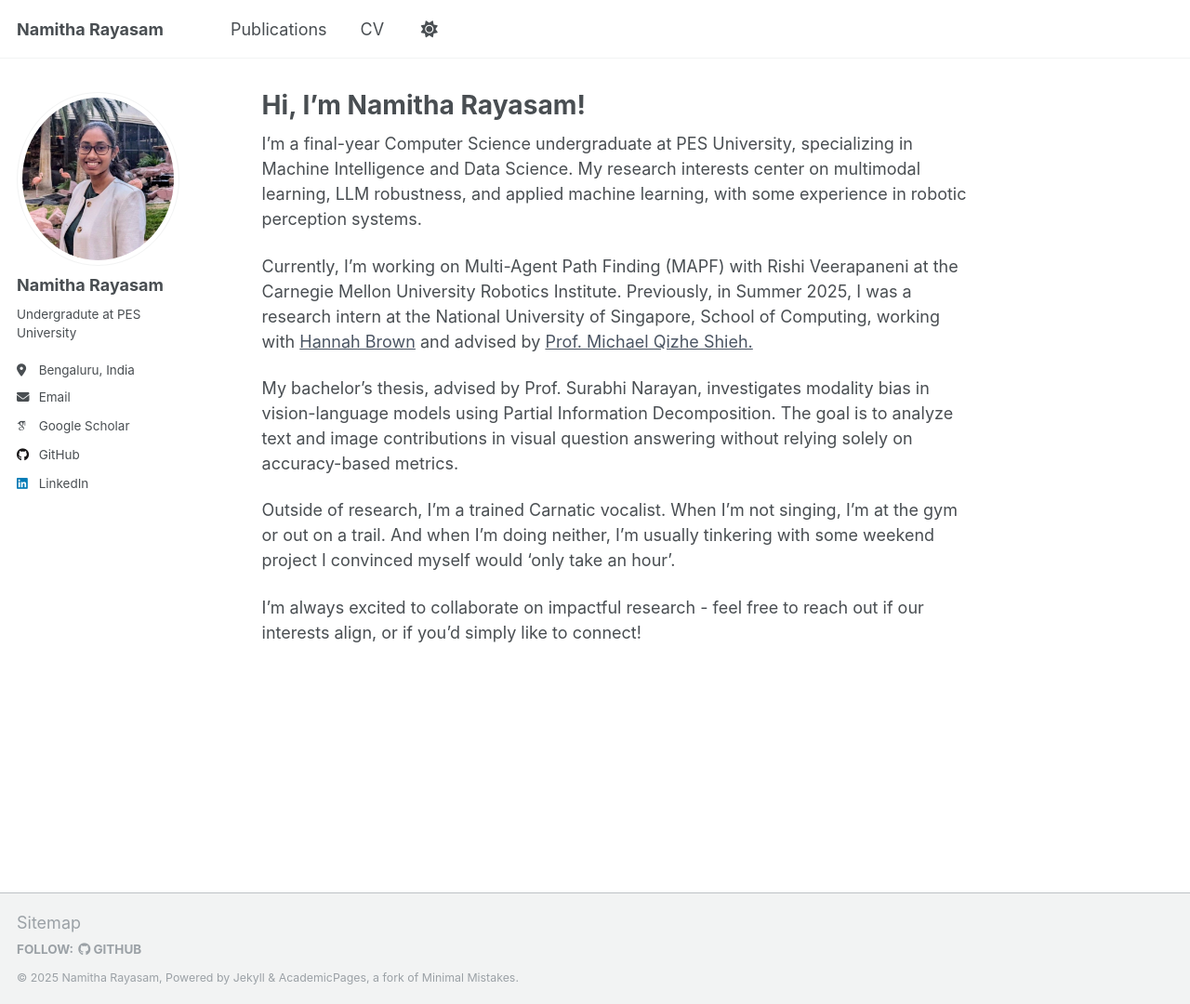
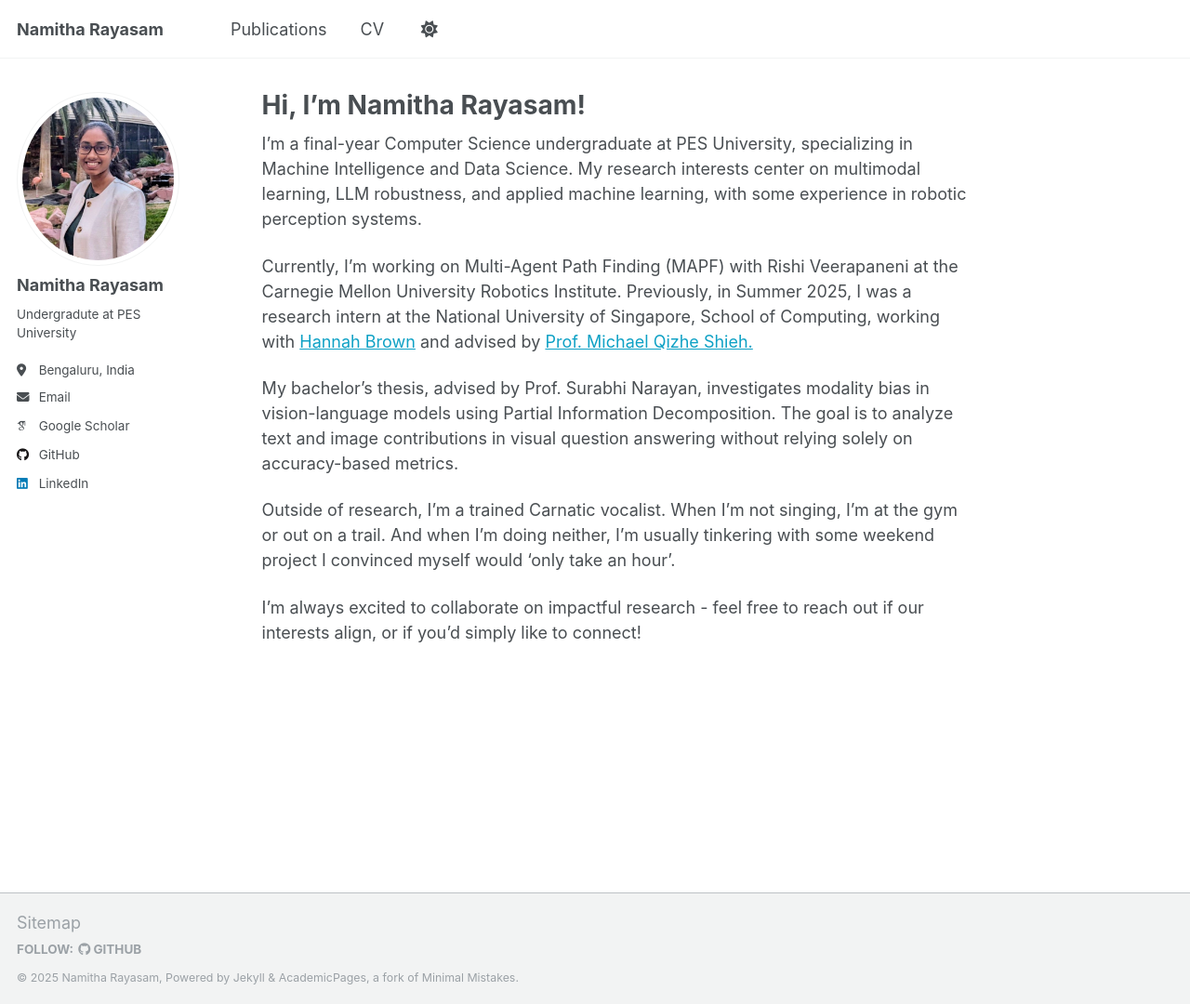
Before and after one commit to namitharayasam/namitharayasam.github.io, a Jekyll site: the page built from _pages/about.md, in a window 1280 px wide and 1080 px high. Shown: the whole window at 93% size. Built offline with Jekyll 4.4.1, drawn with Linux system fonts in a browser that asks for light colours; some web fonts are replaced.

Commit message:
Update _default.scss

```diff
--- a/_sass/theme/_default.scss
+++ b/_sass/theme/_default.scss
@@ -36,7 +36,7 @@ $sidebar-screen-min-width   : 1024px;
     --global-code-background-color      : #fafafa;
     --global-code-text-color            : #{$darker-gray};
     --global-fig-caption-color          : mix(#fff,  #{$dark-gray}, 25%);
-    --global-link-color                 : #4b5563;
+    --global-link-color                 : #0ea1c5;
     --global-link-color-hover           : mix(#000, #2f7f93, 25%);
     --global-link-color-visited         : mix(#fff, #2f7f93, 25%);
     --global-masthead-link-color        : #{$dark-gray};
```
